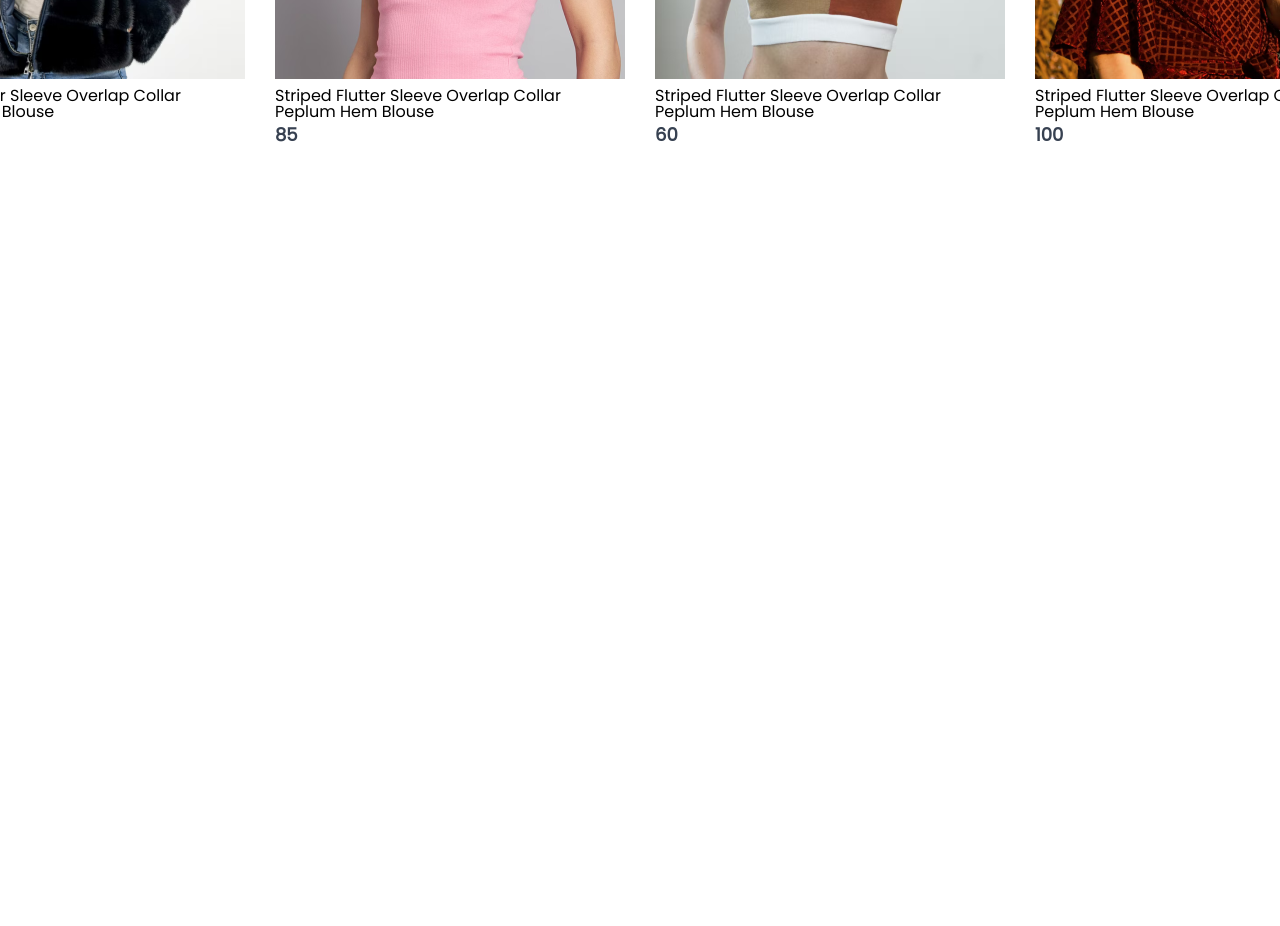
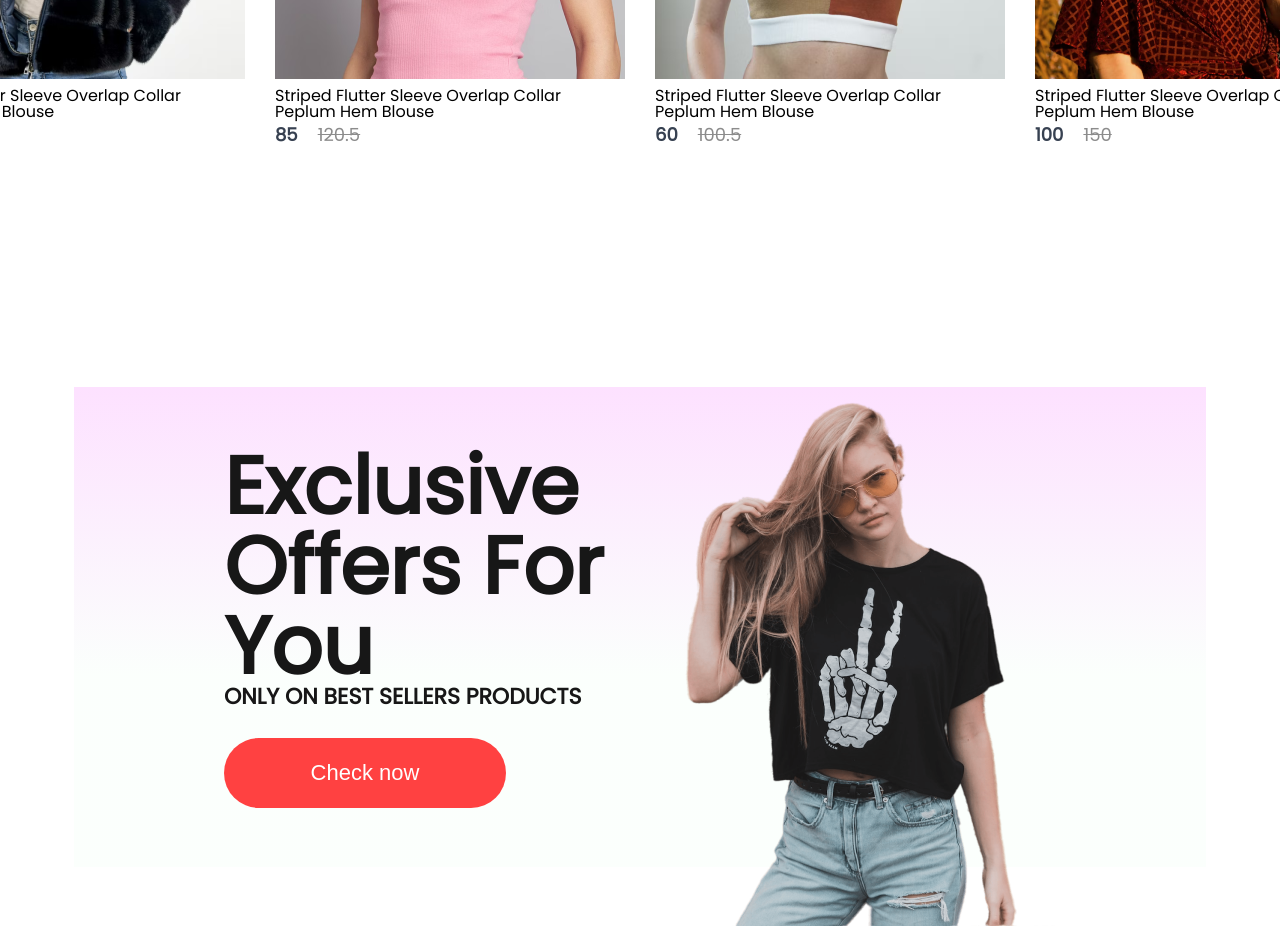
Before and after one commit to VasilMN/website-project, a React (Vite) app: page / in a window 1280 px wide. Shown: the part 1380-2306 px from the top of the page. Before the commit the page ends 1617 px from the top, so only its background shows below. Built offline with nearby package versions, Linux system fonts and the light colour scheme.

Commit message:
addid Offers components

```diff
--- a/src/Pages/Shop/Shop.jsx
+++ b/src/Pages/Shop/Shop.jsx
@@ -1,4 +1,5 @@
 import { Hero } from "../../components/Hero/Hero"
+import { Offers } from "../../components/Offers/Offers"
 import { Popular } from "../../components/Populiar/Popular"
 import Styles from "./shop.module.scss"
 
@@ -6,5 +7,6 @@
     return <div>
        <Hero/>
        <Popular/>
+       <Offers/>
     </div>
 }
--- /dev/null
+++ b/src/components/Offers/Offers.jsx
@@ -0,0 +1,16 @@
+import Styles from "./offers.module.scss"
+import exclusive_img  from "../../assets/imges/exclusive_image.png"
+
+export const Offers = () => {
+   return <div className={Styles.offers}>
+        <div  className={Styles.offers_left} >
+            <h1>Exclusive</h1>
+            <h1>Offers For You</h1>
+            <p>ONLY ON BEST SELLERS PRODUCTS</p>
+            <button>Check now</button>
+        </div>
+        <div  className={Styles.offers_right}>
+            <img src={exclusive_img} alt="exclusive_img" />
+        </div>
+   </div>
+}
--- /dev/null
+++ b/src/components/Offers/offers.module.scss
@@ -0,0 +1,51 @@
+.offers {
+    width:  65%;
+    height: 60vh;
+    display: flex;
+    margin: auto;
+    padding: 0px 150px;
+    margin-top: 150px;
+    background: linear-gradient(180deg, #fde1ff 0%, #e1ffea22 60%);
+
+     .offers_left {
+        flex: 1;
+        display: flex;
+        flex-direction: column;
+        justify-content: center;
+
+        h1 {
+            color: #171717;
+            font-size: 80px;
+            font-weight: 600;
+
+        }
+
+        p {
+            color: #171717;
+            font-size: 22px;
+            font-weight: 600;
+        }
+
+        button {
+            width: 282px;
+            height: 70px;
+            border-radius: 35px;
+            background: #FF4141;
+            border:  none;
+            color: white;
+            font-size: 22px;
+            font-weight: 500;
+            margin-top: 30px;
+            cursor: pointer;
+        }
+     }
+
+     .offers_right {
+       flex: 1;
+       display: flex;
+       align-items: center;
+       justify-content: flex-end;
+       padding-top: 50px;
+     }
+
+    }
--- a/src/components/Populiar/Popular.jsx
+++ b/src/components/Populiar/Popular.jsx
@@ -8,12 +8,12 @@
         <hr />
         <div className={Styles.popular_item}>
             {data_product.map((item, i) => {
-                return <Item kay={i}
+                return <Item key={i}
                              id={item.id}
                              name={item.name}
                              image={item.image}
                              new_price={item.new_price}
-                             old_price={item.old_price_price}
+                             old_price={item.old_price}
                 />
             })}
         </div>
```
